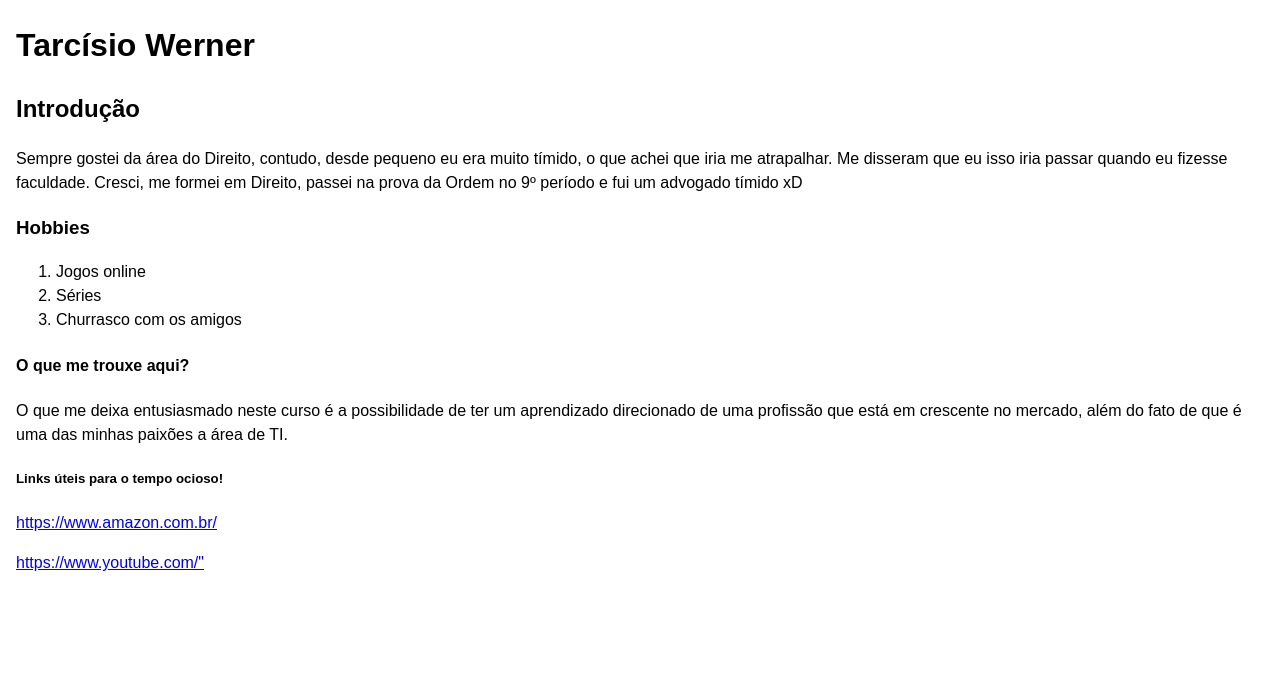
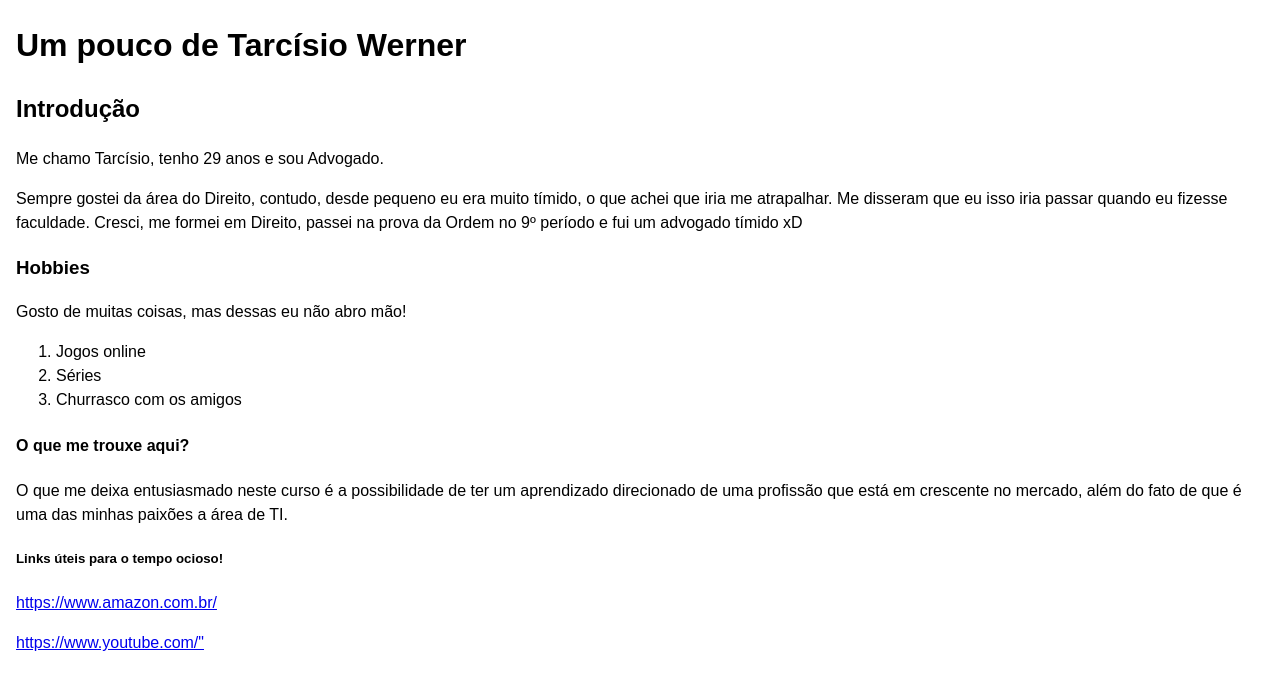
Before and after one commit to TarcisioWerner/portifolio-basico, a plain HTML site: page index.html in a window 1280 px wide. Drawn offline with Linux system fonts and the light colour scheme.

Commit message:
🌝🏍 Updated with Glitch

```diff
--- a/index.html
+++ b/index.html
@@ -15,17 +15,21 @@
   </head>
 <body>
 
-    <h1>Tarcísio Werner</h1>
+    <h1>Um pouco de Tarcísio Werner</h1>
 
     <h2>
       Introdução
   </h2>
 
-    <p>Sempre gostei da área do Direito, contudo, desde pequeno eu era muito tímido, o que achei que iria me atrapalhar. Me disseram que eu isso iria passar quando eu fizesse faculdade. Cresci, me formei em Direito, passei na prova da Ordem no 9º período e fui um advogado tímido xD </p>
+    <p>Me chamo Tarcísio, tenho 29 anos e sou Advogado.</p>
+      <p>Sempre gostei da área do Direito, contudo, desde pequeno eu era muito tímido, o que achei que iria me atrapalhar. Me disseram que eu isso iria passar quando eu fizesse faculdade. Cresci, me formei em Direito, passei na prova da Ordem no 9º período e fui um advogado tímido xD </p>
 
   <h3>
     Hobbies
   </h3>
+  <p>
+    Gosto de muitas coisas, mas dessas eu não abro mão!
+  </p>
 
     <!-- Seus três hobbies favoritos -->
     <ol>
```
